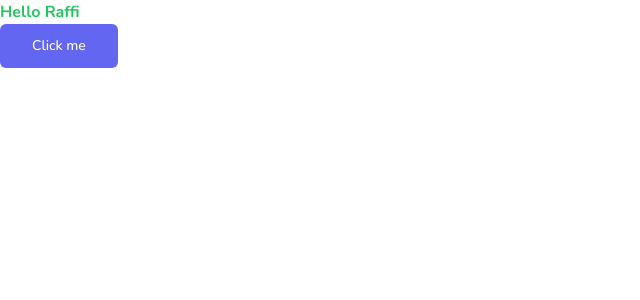
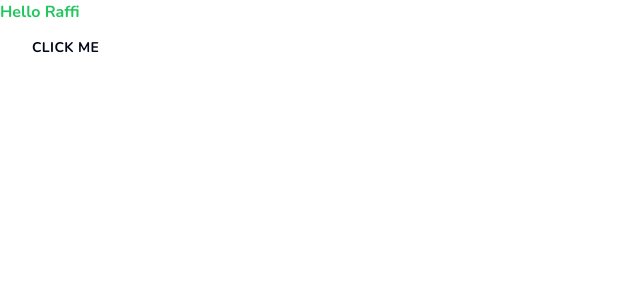
Before and after one commit to ramirezandradesara/duolingo-clone, a Next.js app: page / in a window 1280 px wide. Shown: the top 300 px of the page, without its empty margins (0-640 px from the left). Built offline with nearby package versions, Linux system fonts and the light colour scheme.

Commit message:
create buttons components

```diff
--- /dev/null
+++ b/app/buttons/page.tsx
@@ -0,0 +1,22 @@
+import { Button } from "@/components/ui/button";
+
+export const Buttons = () => {
+  return (
+    <div className="p-4 space-y-4 flex flex-col max-w-[200px]">
+      <Button>Default</Button>
+      <Button variant={"primary"}>primary</Button>
+      <Button variant={"primaryOutline"}>primary outline</Button>
+      <Button variant={"secondary"}>secondary</Button>
+      <Button variant={"secondaryOutline"}>secondary outline</Button>
+      <Button variant={"danger"}>Primary</Button>
+      <Button variant={"dangerOutline"}>danger outline</Button>
+      <Button variant={"super"}>super</Button>
+      <Button variant={"superOutline"}>super outline</Button>
+      <Button variant={"ghost"}>ghost</Button>
+      <Button variant={"sidebar"}>sidebar</Button>
+      <Button variant={"sidebarOutline"}>sidebar outline</Button>
+    </div>
+  );
+};
+
+export default Buttons;
--- a/components/ui/button.tsx
+++ b/components/ui/button.tsx
@@ -1,30 +1,39 @@
-import * as React from "react"
-import { Slot } from "@radix-ui/react-slot"
-import { cva, type VariantProps } from "class-variance-authority"
+import * as React from "react";
+import { Slot } from "@radix-ui/react-slot";
+import { cva, type VariantProps } from "class-variance-authority";
 
-import { cn } from "@/lib/utils"
+import { cn } from "@/lib/utils";
 
 const buttonVariants = cva(
-  "inline-flex items-center justify-center whitespace-nowrap rounded-md text-sm font-medium ring-offset-background transition-colors focus-visible:outline-none focus-visible:ring-2 focus-visible:ring-ring focus-visible:ring-offset-2 disabled:pointer-events-none disabled:opacity-50",
+  "inline-flex items-center justify-center whitespace-nowrap rounded-xl text-sm font-bold ring-offset-background transition-colors focus-visible:outline-none focus-visible:ring-2 focus-visible:ring-ring focus-visible:ring-offset-2 disabled:pointer-events-none disabled:opacity-50 uppercase tracking-wide",
   {
     variants: {
       variant: {
-        default: "bg-primary text-primary-foreground hover:bg-primary/90",
-        destructive:
-          "bg-destructive text-destructive-foreground hover:bg-destructive/90",
-        outline:
-          "border border-input bg-background hover:bg-accent hover:text-accent-foreground",
+        default:
+          "bg-white text-black border-slate-200 border-2 border-b-[4px] active:border-b-2 hover:bg-slate-100 text-slate-500",
+        primary:
+          "bg-sky-400 text-primary-foreground hover:bg-sky-400/90 border-sky-500 border-b-4 active:border-b-0",
+        primaryOutline: "bg-white text-sky-500 hover:bg-slate-100",
         secondary:
-          "bg-secondary text-secondary-foreground hover:bg-secondary/80",
-        ghost: "hover:bg-accent hover:text-accent-foreground",
-        link: "text-primary underline-offset-4 hover:underline",
-        premium: "bg-indigo-500 text-white"
+          "bg-green-500 text-primary-foreground hover:bg-green-500/90 border-green-600 border-b-4 active:border-b-0",
+        secondaryOutline: "bg-white text-green-500 hover:bg-green-100",
+        danger:
+          "bg-rose-500 text-primary-foreground hover:bg-rose-500/90 border-rose-600 border-b-4 active:border-b-0",
+        dangerOutline: "bg-white text-rose-500 hover:bg-rose-100",
+        super:
+          "bg-indigo-500 text-primary-foreground hover:bg-indigo-500/90 border-indigo-600 border-b-4 active:border-b-0",
+        superOutline: "bg-white text-indigo-500 hover:bg-indigo-100",
+        ghost:
+          "bg-transparent text-slate-500 border-transparent border-0 hover:bg-slate-100",
+          sidebar: "bg-transparent text-slate-500 border-2 border-transparent hover:bg-slate-100 transition-none",
+          sidebarOutline: "bg-sky-500/15 text-sky-500 border-sky-300 border-2 hover:bg-sky-500/20 transition-none"
       },
       size: {
-        default: "h-10 px-4 py-2",
-        sm: "h-9 rounded-md px-3",
-        lg: "h-11 rounded-md px-8",
+        default: "h-11 px-4 py-2",
+        sm: "h-9  px-3",
+        lg: "h-12 rounded-md px-8",
         icon: "h-10 w-10",
+        rounded: "rounded-full",
       },
     },
     defaultVariants: {
@@ -32,26 +41,26 @@
       size: "default",
     },
   }
-)
+);
 
 export interface ButtonProps
   extends React.ButtonHTMLAttributes<HTMLButtonElement>,
     VariantProps<typeof buttonVariants> {
-  asChild?: boolean
+  asChild?: boolean;
 }
 
 const Button = React.forwardRef<HTMLButtonElement, ButtonProps>(
   ({ className, variant, size, asChild = false, ...props }, ref) => {
-    const Comp = asChild ? Slot : "button"
+    const Comp = asChild ? Slot : "button";
     return (
       <Comp
         className={cn(buttonVariants({ variant, size, className }))}
         ref={ref}
         {...props}
       />
-    )
+    );
   }
-)
-Button.displayName = "Button"
+);
+Button.displayName = "Button";
 
-export { Button, buttonVariants }
+export { Button, buttonVariants };
```
